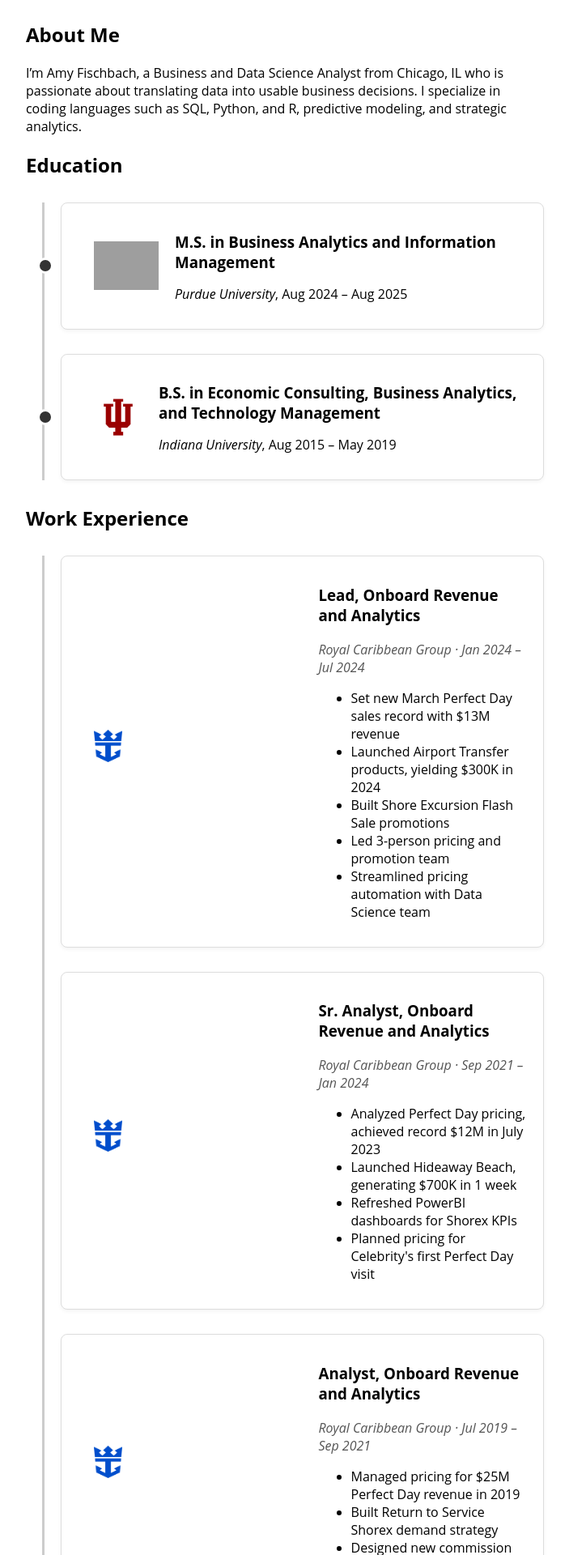
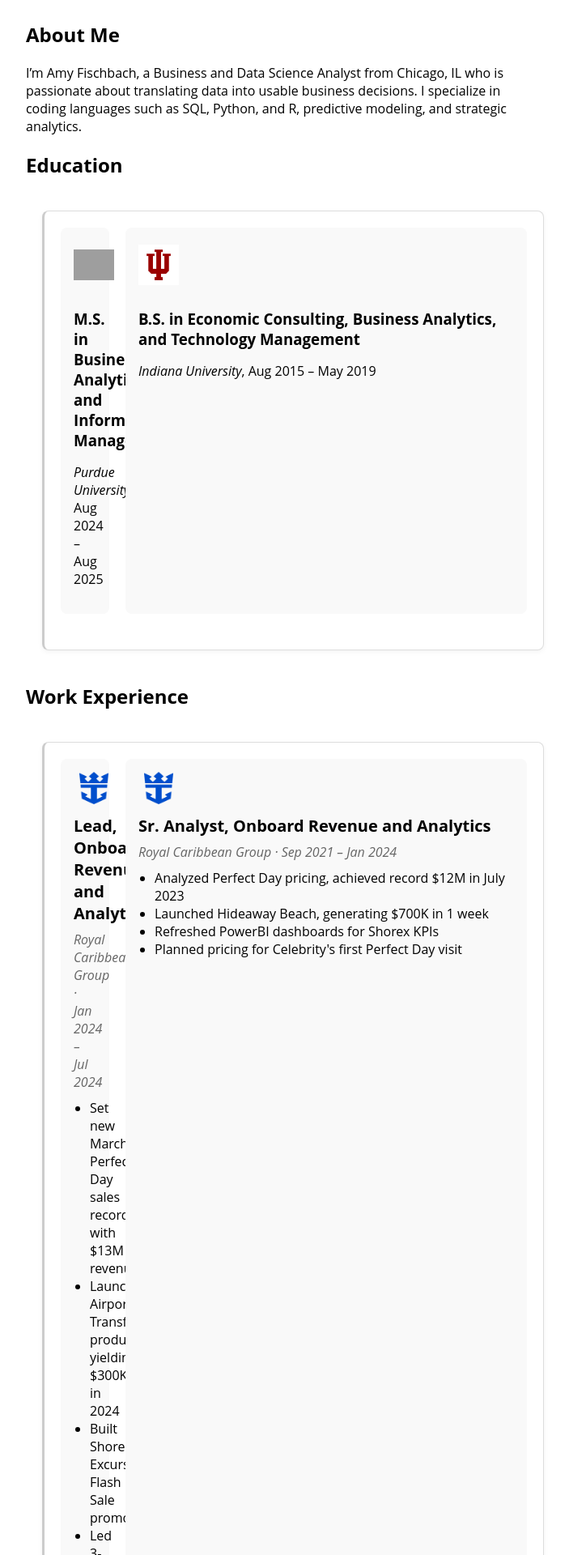
Before and after one commit to AmyFischbach/AmyFischbach.github.io, a Jekyll site: the page built from index.html, in a window 1280 px wide. Shown: the part 685-2605 px from the top of the page at 81% size, without its empty margins (288-991 px from the left). Built offline with Jekyll 4.4.1, drawn with Linux system fonts in a browser that asks for light colours; nearby versions of some CDN libraries; some web fonts are replaced; the list of posts is cut into pages by our own code; grey boxes are pictures that could not be loaded.

Commit message:
Update main.sass

```diff
--- a/css/main.sass
+++ b/css/main.sass
@@ -244,20 +244,42 @@
   border-left: 3px solid #ccc
 
   .job-card
-    position: relative
-    margin: 30px 0
-    padding: 16px 20px 16px 40px
-    border: 1px solid #ddd
-    border-radius: 8px
-    background: #fff
-    box-shadow: 0 2px 5px rgba(0, 0, 0, 0.05)
-    display: flex
-    align-items: center
-    gap: 20px
-    transition: box-shadow 0.3s ease
+  display: grid
+  grid-template-columns: 60px 1fr
+  gap: 20px
+  padding: 20px
+  background: #fff
+  border: 1px solid #ddd
+  border-radius: 8px
+  box-shadow: 0 2px 6px rgba(0, 0, 0, 0.05)
+  position: relative
+  margin: 40px 0
+  transition: box-shadow 0.3s ease
 
-    &:hover
-      box-shadow: 0 4px 12px rgba(0, 0, 0, 0.15)
+  &:hover
+    box-shadow: 0 4px 16px rgba(0, 0, 0, 0.1)
+
+  img
+    width: 50px
+    height: auto
+    object-fit: contain
+    align-self: start
+
+  .details
+    h3
+      margin: 0 0 8px
+      font-weight: 700
+      font-size: 20px
+
+    .meta
+      font-style: italic
+      color: #666
+      margin-bottom: 10px
+
+    ul
+      padding-left: 20px
+      margin: 0
+
 
     .marker
       position: absolute
```
